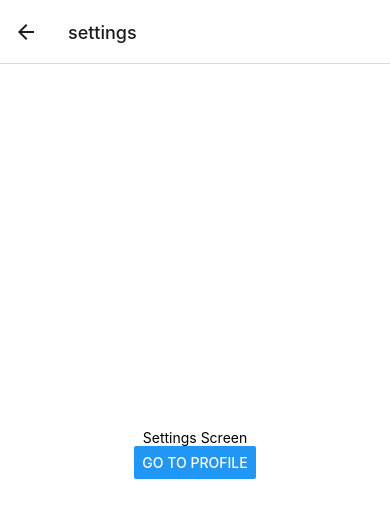
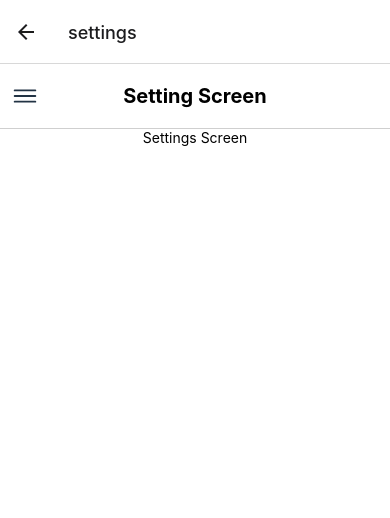
Before and after one commit to sanjibsunahcl/typescriptDemo, a React Native app: screen /settings in a window 390 px wide. Shown: the top 518 px of the page. Built offline with nearby package versions, Linux system fonts and the light colour scheme.

Commit message:
Typescript navigation set up

```diff
--- a/src/screens/settings.tsx
+++ b/src/screens/settings.tsx
@@ -2,6 +2,7 @@ import * as React from 'react';
 import {View, Button, Text, StyleSheet} from 'react-native';
 import {NativeStackScreenProps} from '@react-navigation/native-stack';
 import {RootStackParamList} from './home';
+import Header from '../components/header';
 
 type SettingScreenProps = NativeStackScreenProps<
   RootStackParamList,
@@ -11,11 +12,15 @@ type SettingScreenProps = NativeStackScreenProps<
 const SettingScreen: React.FC<SettingScreenProps> = props => {
   return (
     <View style={styles.container}>
+      <Header
+        title="Setting Screen"
+        menuPress={() => props.navigation.openDrawer()}
+      />
       <Text>Settings Screen</Text>
-      <Button
+      {/*   <Button
         title="Go to Profile"
         onPress={() => props.navigation.push('profile')}
-      />
+      /> */}
     </View>
   );
 };
@@ -26,7 +31,7 @@ const styles = StyleSheet.create({
   container: {
     flex: 1,
     alignItems: 'center',
-    justifyContent: 'center',
+    // justifyContent: 'center',
     backgroundColor: 'white',
   },
 });
```
